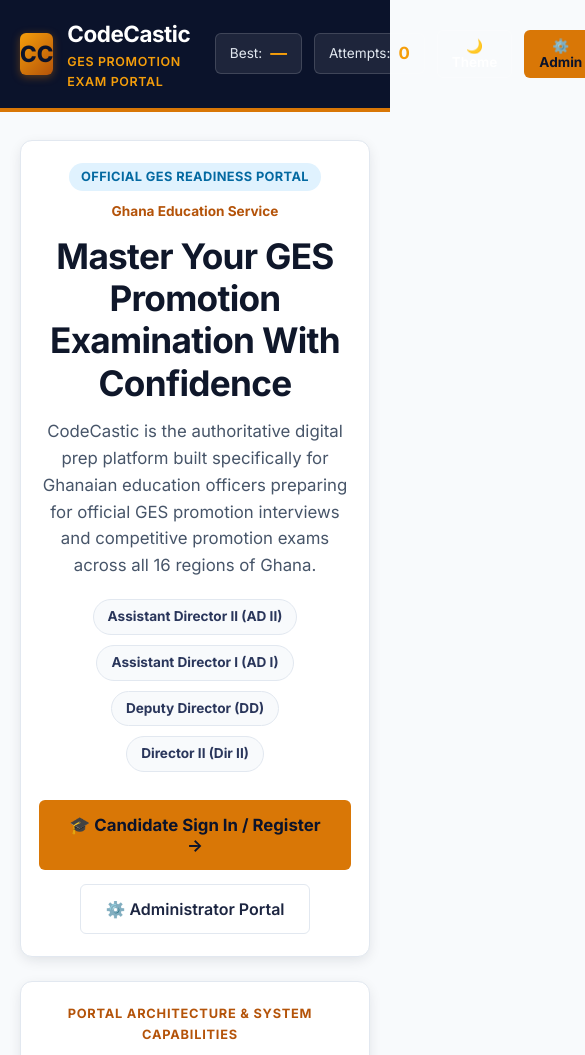
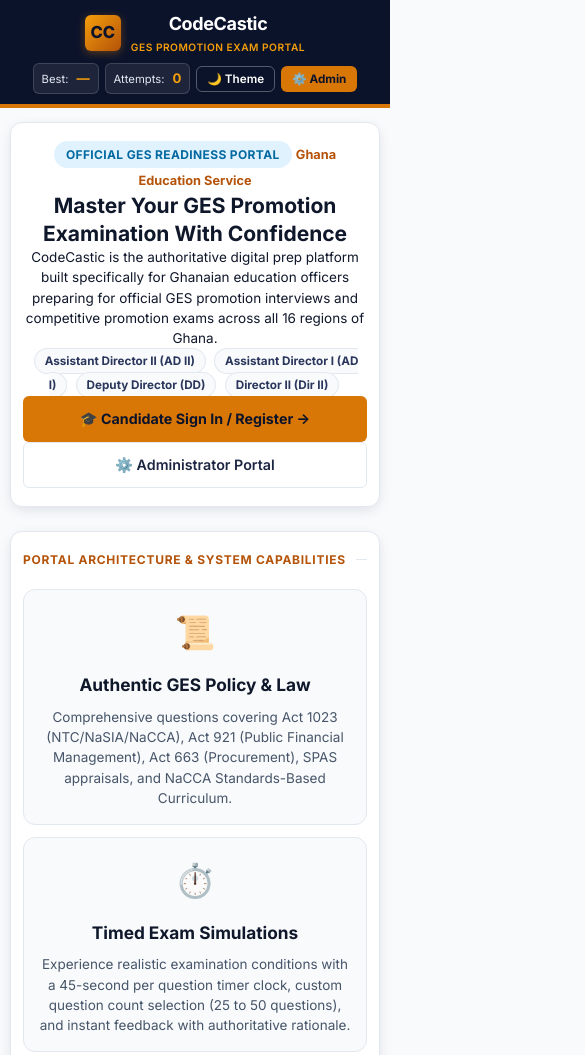
Before and after one commit to maquz/codecastic, a website: page index.html in a window 390 px wide. Shown: the top 1055 px of the page, 585 px wide, since content can reach past the window. Drawn offline with nearby package versions, Linux system fonts and the light colour scheme.

Commit message:
Fix mobile screen alignment & prevent horizontal overflow: add responsive mobile topbar layout, fluid typography, full-width button stacking, and centered panel containers

```diff
--- a/css/styles.css
+++ b/css/styles.css
@@ -69,6 +69,10 @@ body.dark-mode {
 
 html, body {
   min-height: 100vh;
+  width: 100%;
+  max-width: 100vw;
+  overflow-x: hidden;
+  position: relative;
   background-color: var(--paper-bg);
   color: var(--text-main);
   font-family: var(--font-body);
@@ -100,8 +104,10 @@ a {
 /* Layout Container */
 .app-container {
   max-width: 1000px;
+  width: 100%;
   margin: 0 auto;
   padding: 0 20px 64px;
+  box-sizing: border-box;
 }
 
 /* Header & Top Bar */
@@ -111,16 +117,20 @@ a {
   position: sticky;
   top: 0;
   z-index: 100;
+  width: 100%;
+  overflow-x: hidden;
 }
 
 .topbar-inner {
   max-width: 1000px;
+  width: 100%;
   margin: 0 auto;
-  padding: 16px 20px;
+  padding: 14px 20px;
   display: flex;
   align-items: center;
   justify-content: space-between;
-  gap: 16px;
+  gap: 12px;
+  box-sizing: border-box;
 }
 
 .brand {
@@ -162,7 +172,8 @@ a {
 .header-actions {
   display: flex;
   align-items: center;
-  gap: 12px;
+  gap: 10px;
+  flex-wrap: wrap;
 }
 
 .stat-chip {
@@ -190,6 +201,8 @@ a {
   box-shadow: var(--shadow-md);
   padding: 36px;
   margin-top: 28px;
+  width: 100%;
+  box-sizing: border-box;
   transition: background-color 0.2s ease, border-color 0.2s ease;
 }
 
@@ -1318,6 +1331,190 @@ body.dark-mode .landing-rank-pill {
 /* Helpers */
 .hidden { display: none !important; }
 
+/* Responsive Mobile & Tablet Layout Alignment */
+@media (max-width: 768px) {
+  html, body {
+    font-size: 15px;
+  }
+
+  .app-container {
+    padding: 0 10px 32px;
+    width: 100%;
+    box-sizing: border-box;
+  }
+
+  /* Header & Navigation on Mobile */
+  .topbar-inner {
+    flex-direction: column;
+    align-items: center;
+    justify-content: center;
+    gap: 8px;
+    padding: 10px 12px;
+    text-align: center;
+  }
+
+  .brand {
+    justify-content: center;
+    gap: 10px;
+  }
+
+  .brand-logo {
+    width: 36px;
+    height: 36px;
+    font-size: 1.1rem;
+  }
+
+  .brand-text h1 {
+    font-size: 1.2rem;
+    text-align: center;
+  }
+
+  .brand-text span {
+    font-size: 0.68rem;
+    text-align: center;
+  }
+
+  .header-actions {
+    justify-content: center;
+    width: 100%;
+    gap: 6px;
+    flex-wrap: wrap;
+  }
+
+  .stat-chip {
+    padding: 4px 8px;
+    font-size: 0.75rem;
+  }
+
+  .stat-chip strong {
+    font-size: 0.88rem;
+  }
+
+  .header-actions .btn-sm {
+    padding: 5px 10px;
+    font-size: 0.78rem;
+  }
+
+  /* Panels & Hero Section on Mobile */
+  .panel {
+    padding: 18px 12px;
+    margin-top: 14px;
+    border-radius: 12px;
+    text-align: center;
+    width: 100%;
+    box-sizing: border-box;
+  }
+
+  .landing-hero-heading, .heading-lg {
+    font-size: 1.4rem !important;
+    line-height: 1.3 !important;
+    text-align: center;
+    word-break: break-word;
+  }
+
+  .landing-hero-lede, .lede-text {
+    font-size: 0.9rem !important;
+    line-height: 1.5 !important;
+    text-align: center;
+    max-width: 100%;
+  }
+
+  .landing-hero-btns {
+    flex-direction: column;
+    width: 100%;
+    gap: 10px;
+  }
+
+  .landing-hero-btns .btn {
+    width: 100%;
+    justify-content: center;
+    padding: 13px 16px;
+    font-size: 0.95rem;
+  }
+
+  .landing-rank-pill {
+    padding: 5px 10px;
+    font-size: 0.78rem;
+    margin: 2px;
+  }
+
+  .landing-feature-grid {
+    grid-template-columns: 1fr;
+    gap: 12px;
+  }
+
+  .landing-feature-card {
+    padding: 16px 14px;
+    text-align: center;
+  }
+
+  /* Dashboard & Rank Selection */
+  .rank-grid {
+    grid-template-columns: 1fr;
+    gap: 12px;
+  }
+
+  .rank-card {
+    padding: 16px 14px;
+    text-align: center;
+  }
+
+  /* Question Count Selector Row */
+  #screen-select div[style*="display:flex"] {
+    flex-direction: column;
+    align-items: stretch;
+    text-align: center;
+  }
+
+  #questionCountSelect {
+    width: 100% !important;
+    max-width: 100% !important;
+  }
+
+  #startQuizBtn {
+    width: 100%;
+    padding: 14px;
+    font-size: 1rem;
+  }
+
+  /* Quiz Question & Options */
+  .question-box {
+    padding: 16px 12px;
+    font-size: 0.98rem;
+    text-align: center;
+  }
+
+  .options-grid {
+    grid-template-columns: 1fr;
+    gap: 10px;
+  }
+
+  .option-btn {
+    padding: 12px 14px;
+    font-size: 0.88rem;
+    text-align: left;
+  }
+
+  /* Modals on Mobile */
+  .modal-overlay {
+    padding: 10px;
+    align-items: center;
+    justify-content: center;
+  }
+
+  .modal-card, .auth-card {
+    padding: 24px 16px !important;
+    max-width: 100% !important;
+    width: 100% !important;
+    border-radius: 16px !important;
+    box-sizing: border-box;
+  }
+
+  .auth-card-title {
+    font-size: 1.4rem !important;
+  }
+}
+
 /* Footer */
 footer {
   margin-top: 48px;
--- a/index.html
+++ b/index.html
@@ -56,19 +56,19 @@
     <section id="screen-landing">
       <!-- Hero Banner -->
       <div class="panel landing-hero">
-        <div style="display:flex; align-items:center; gap:10px; margin-bottom:12px; flex-wrap:wrap;">
+        <div class="landing-hero-badge-row">
           <span class="badge badge-ad2" style="font-size:0.8rem; padding:4px 12px;">Official GES Readiness Portal</span>
           <span style="font-size:0.85rem; color:var(--gold-600); font-weight:700;">Ghana Education Service</span>
         </div>
-        <h2 class="heading-lg" style="font-size:2.2rem; line-height:1.2;">
+        <h2 class="landing-hero-heading">
           Master Your GES Promotion Examination With Confidence
         </h2>
-        <p class="lede-text" style="margin-top:14px; font-size:1.05rem; max-width:780px;">
+        <p class="landing-hero-lede">
           CodeCastic is the authoritative digital prep platform built specifically for Ghanaian education officers preparing for official GES promotion interviews and competitive promotion exams across all 16 regions of Ghana.
         </p>
 
         <!-- Promotion Rank Badges Row -->
-        <div style="display:flex; gap:10px; margin-top:20px; flex-wrap:wrap;">
+        <div class="landing-hero-ranks-row">
           <span class="landing-rank-pill">Assistant Director II (AD II)</span>
           <span class="landing-rank-pill">Assistant Director I (AD I)</span>
           <span class="landing-rank-pill">Deputy Director (DD)</span>
@@ -76,11 +76,11 @@
         </div>
 
         <!-- Primary Call to Actions -->
-        <div style="display:flex; gap:14px; margin-top:28px; flex-wrap:wrap;">
-          <button class="btn btn-gold btn-lg" id="landingSignInBtn" style="padding:14px 28px; font-size:1.05rem;">
+        <div class="landing-hero-btns">
+          <button class="btn btn-gold btn-lg" id="landingSignInBtn">
             🎓 Candidate Sign In / Register →
           </button>
-          <button class="btn btn-outline btn-lg" id="landingAdminBtn" style="padding:14px 24px; font-size:1rem;">
+          <button class="btn btn-outline btn-lg" id="landingAdminBtn">
             ⚙️ Administrator Portal
           </button>
         </div>
```
